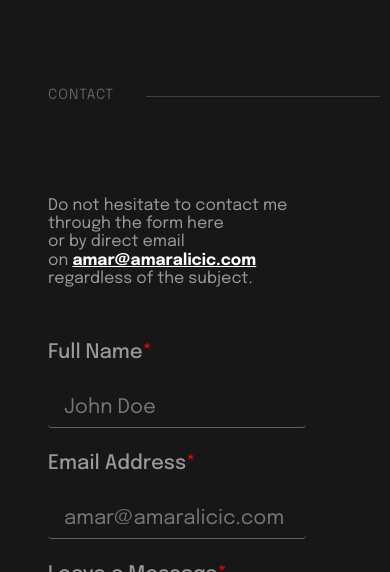
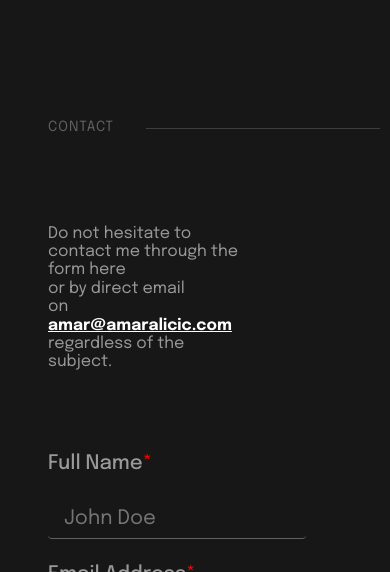
Before and after one commit to lyncheth/Portfolio-React, a React app: page / in a window 390 px wide. Shown: the part 3515-4087 px from the top of the page. Built offline with nearby package versions, Linux system fonts and the light colour scheme.

Commit message:
Commit from TeleportHQ

```diff
--- a/src/views/introduction.css
+++ b/src/views/introduction.css
@@ -327,7 +327,7 @@
   font-family: Epilogue;
   font-weight: 400;
   line-height: 2;
-  margin-left: 390px;
+  margin-left: 250px;
   margin-bottom: var(--dl-space-space-sixunits);
 }
 .introduction-projects {
@@ -569,6 +569,7 @@
   color: rgb(96, 97, 96);
   font-size: 0.875em;
   font-style: normal;
+  margin-top: var(--dl-space-space-twounits);
   font-family: Epilogue;
   font-weight: 400;
   margin-bottom: var(--dl-space-space-twounits);
@@ -664,7 +665,7 @@
   display: flex;
   align-self: flex-start;
   align-items: center;
-  margin-right: var(--dl-space-space-sixunits);
+  margin-right: 0px;
   flex-direction: column;
   justify-content: center;
 }
@@ -927,15 +928,23 @@
   }
   .introduction-contact {
     width: 100%;
+    flex-direction: column;
   }
   .introduction-text54 {
-    margin-right: var(--dl-space-space-twounits);
+    width: auto;
+    height: auto;
+    align-self: flex-start;
+    margin-right: 0px;
+    margin-bottom: var(--dl-space-space-threeunits);
   }
   .introduction-text55 {
     color: var(--dl-color-gray-700);
+    width: auto;
     font-size: 1em;
     font-family: Epilogue;
     font-weight: 400;
+    margin-left: 250px;
+    margin-right: 250px;
   }
   .introduction-text56 {
     font-style: normal;
@@ -966,6 +975,8 @@
     font-style: normal;
   }
   .introduction-form {
+    width: 60%;
+    align-self: center;
     margin-left: 0px;
   }
 }
@@ -1054,8 +1065,16 @@
     flex-direction: column;
   }
   .introduction-text54 {
+    width: auto;
+    height: auto;
     margin-left: var(--dl-space-space-threeunits);
     margin-right: 0px;
+  }
+  .introduction-text55 {
+    width: auto;
+    margin-left: 0px;
+    margin-right: var(--dl-space-space-sixunits);
+    margin-bottom: var(--dl-space-space-twounits);
   }
   .introduction-form {
     align-self: flex-start;
@@ -1239,9 +1258,13 @@
   }
   .introduction-text54 {
     width: auto;
+    align-self: flex-start;
     margin-left: var(--dl-space-space-threeunits);
     margin-right: 0px;
     margin-bottom: var(--dl-space-space-threeunits);
+  }
+  .introduction-text55 {
+    align-self: center;
   }
   .introduction-form {
     width: auto;
--- a/src/views/introduction.js
+++ b/src/views/introduction.js
@@ -8,7 +8,7 @@ const Introduction = (props) => {
   return (
     <div id="intro" className="introduction-container">
       <Helmet>
-        <title>Amar Aličić - UI/UX Designer</title>
+        <title>Amar Aličič - UI/UX Designer</title>
         <meta
           name="description"
           content="I am Amar Aličič a UI/UX Designer from Bosnia and Herzegovina and I am looking to improve my skills each day. Looking foward to work in IT Industry. "
@@ -170,7 +170,7 @@ const Introduction = (props) => {
               <span>
                 My current focus is on UI/UX Design and I am working as an
                 Intern at Commercecare.ai where I am mainly working on creating
-                marketing graphics. I also work on one of their product called
+                marketing graphics. I also work on one of their products called
                 Rokpay.ba
               </span>
               <br className="introduction-text41"></br>
```
Also changed, not shown: public/playground_assets/avatar-800w.png.
